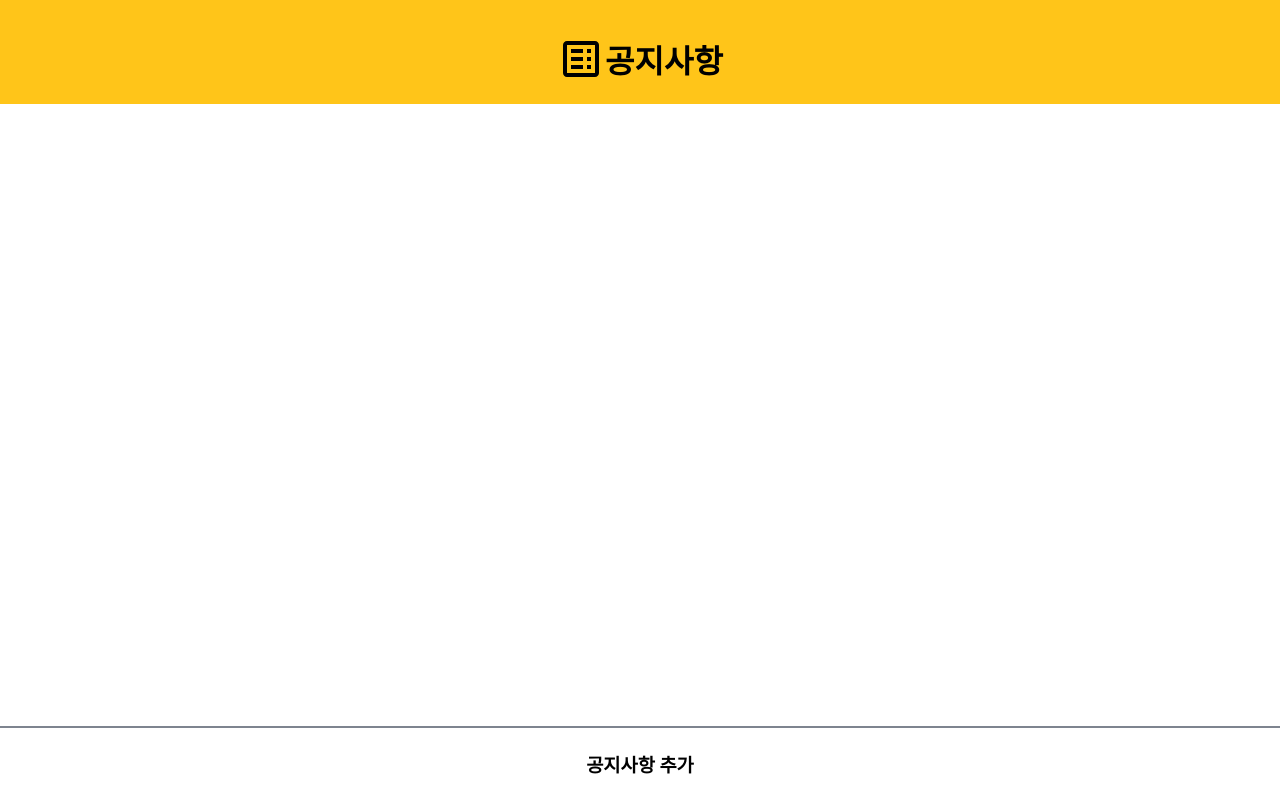
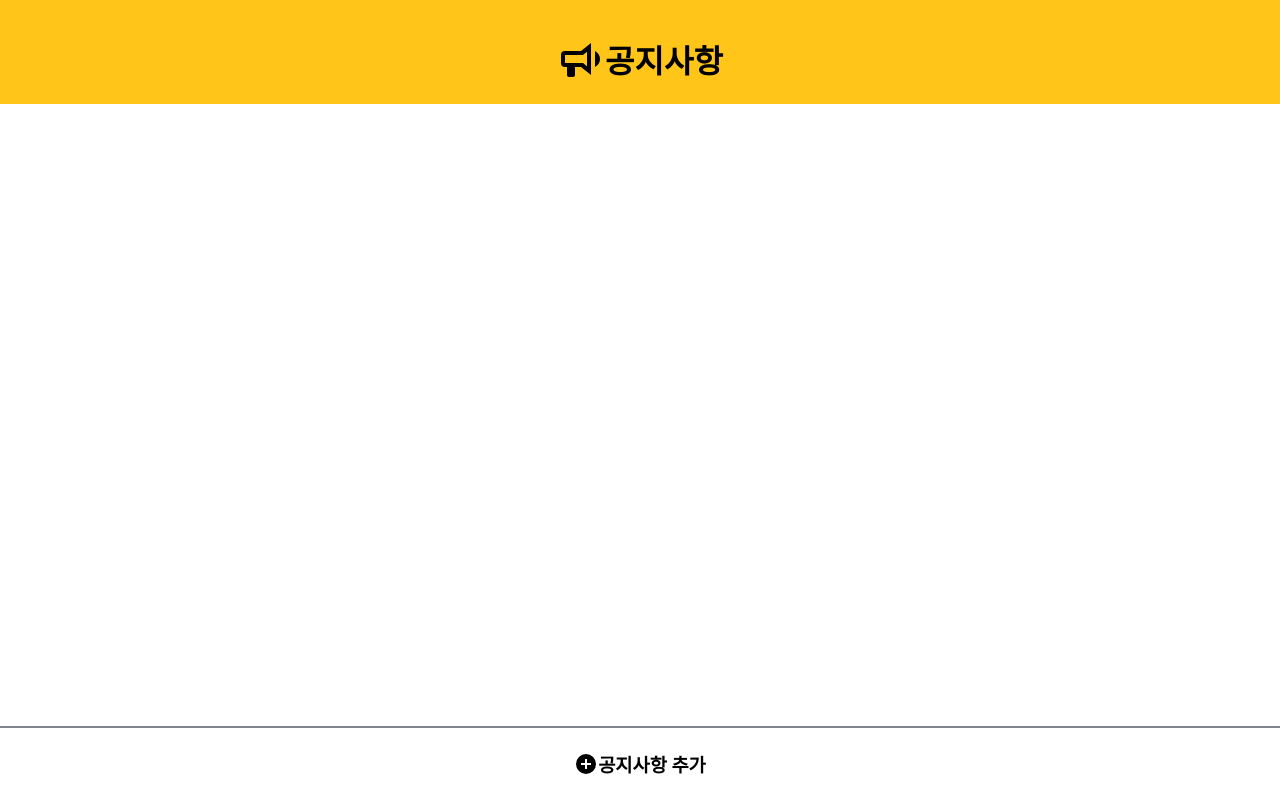
Before and after one commit to JDWdonga21/web-notice, a React (Create React App) app: page / in a window 1280 px wide. Built offline with nearby package versions, Linux system fonts and the light colour scheme.

Commit message:
footer header icon 작업

```diff
--- a/src/component/footer/Footer.tsx
+++ b/src/component/footer/Footer.tsx
@@ -1,5 +1,11 @@
-import React from "react";
+import React, {CSSProperties} from "react";
 //아이콘
+import Icon from '@mdi/react';
+import { mdiPlusCircle } from '@mdi/js';
+import { mdiListBoxOutline } from '@mdi/js';
+import { mdiFileEditOutline } from '@mdi/js';
+import { mdiSquareEditOutline } from '@mdi/js';
+import { mdiDelete } from '@mdi/js';
 
 import "../../App.css"
 
@@ -17,22 +23,64 @@ type Footerprops = {
 class Footer extends React.Component<Footerprops>{
     render(): React.ReactNode {
         return(
-            <div className="Footer">
+            <div style={styles.body}>
                 {this.props.appCurrentScreen === 'list' && (
-                    <div className="Footer-btn" onClick={this.props.onAddNotice}>
+                    <div style={styles.listBtns} onClick={this.props.onAddNotice}>
+                        <Icon path={mdiPlusCircle}
+                            title="noticeIcon"
+                            size={1}
+                            horizontal
+                            vertical
+                            // rotate={180}
+                            color="black"
+                            // spin
+                        />
                         <h3>공지사항 추가</h3>
                     </div>
                 )}
                 {this.props.appCurrentScreen === 'detail' && (
-                    <div className="Footer-btn">
+                    <div style={styles.detailBtns}>
                         <div onClick={this.props.onBackToList}>
-                            <h3>목록으로</h3>
+                            <div style={styles.btnConteainer}>
+                                <Icon path={mdiListBoxOutline}
+                                    title="noticeIcon"
+                                    size={1}
+                                    horizontal
+                                    vertical
+                                    rotate={180}
+                                    color="black"
+                                    // spin
+                                />
+                                <h3>목록으로</h3>
+                            </div>
                         </div>
                         <div onClick={this.props.onEditNotice}>
-                            <h3>수정하기</h3>
+                            <div style={styles.btnConteainer}>
+                                <Icon path={mdiSquareEditOutline}
+                                    title="noticeIcon"
+                                    size={1}
+                                    horizontal
+                                    vertical
+                                    rotate={180}
+                                    color="black"
+                                    // spin
+                                />
+                                <h3>수정하기</h3>
+                            </div>
                         </div>
                         <div onClick={() => this.props.selectedNoticeId && this.props.onDelete(this.props.selectedNoticeId)}>
-                            <h3>삭제하기</h3>
+                            <div style={styles.btnConteainer}>
+                                <Icon path={mdiDelete}
+                                    title="noticeIcon"
+                                    size={1}
+                                    horizontal
+                                    vertical
+                                    rotate={180}
+                                    color="black"
+                                    // spin
+                                />
+                                <h3>삭제하기</h3>
+                            </div>
                         </div>
                     </div>
                 )}
@@ -40,4 +88,39 @@ class Footer extends React.Component<Footerprops>{
         )
     }
 }
+const styles: {[key in string]: CSSProperties}= {
+    body: {
+        width: '100%',
+        display: 'flex',
+        flexDirection: 'row',
+        alignItems: 'center',
+        justifyContent: 'center',
+        backgroundColor: '#ffffff',
+        borderTop: '2px solid #7e848f',
+        position: 'fixed',
+        bottom: 0,
+        left: 0,
+    },
+    listBtns : {
+        display: 'flex',
+        width: '90vw',
+        margin: '4px',
+        flexDirection: 'row',
+        alignItems: 'center',
+        justifyContent: 'center',
+    },
+    detailBtns : {
+        display: 'flex',
+        width: '90vw',
+        margin: '4px',
+        flexDirection: 'row',
+        alignItems: 'center',
+        justifyContent: 'space-around',
+    },
+    btnConteainer : {
+        display: 'flex',
+        flexDirection: 'row',
+        alignItems: 'center',
+    }
+}
 export default Footer;
--- a/src/component/header/Header.tsx
+++ b/src/component/header/Header.tsx
@@ -1,7 +1,8 @@
 import React, {CSSProperties} from "react";
 //아이콘
 import Icon from '@mdi/react';
-import { mdiListBoxOutline } from '@mdi/js';
+import { mdiBullhorn } from '@mdi/js';
+import { mdiBullhornOutline } from '@mdi/js';
 
 import "../../App.css"
 
@@ -13,12 +14,12 @@ class Header extends React.Component{
 
                 </div>
                 <div style={styles.headerCenter}>
-                    <Icon path={mdiListBoxOutline}
+                    <Icon path={mdiBullhornOutline}
                         title="noticeIcon"
                         size={2}
                         horizontal
                         vertical
-                        // rotate={90}
+                        rotate={180}
                         color="black"
                         // spin
                     />
```
